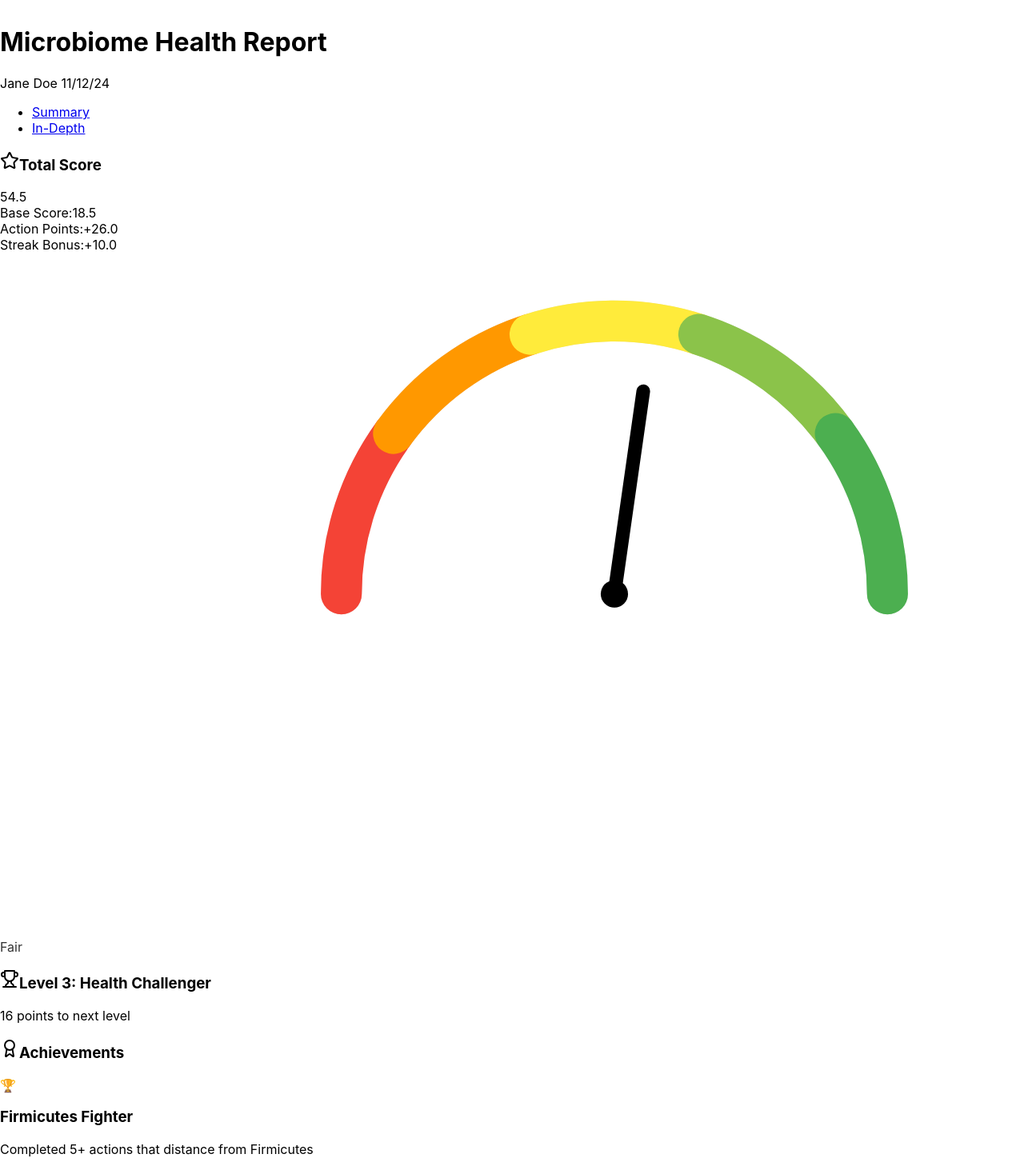
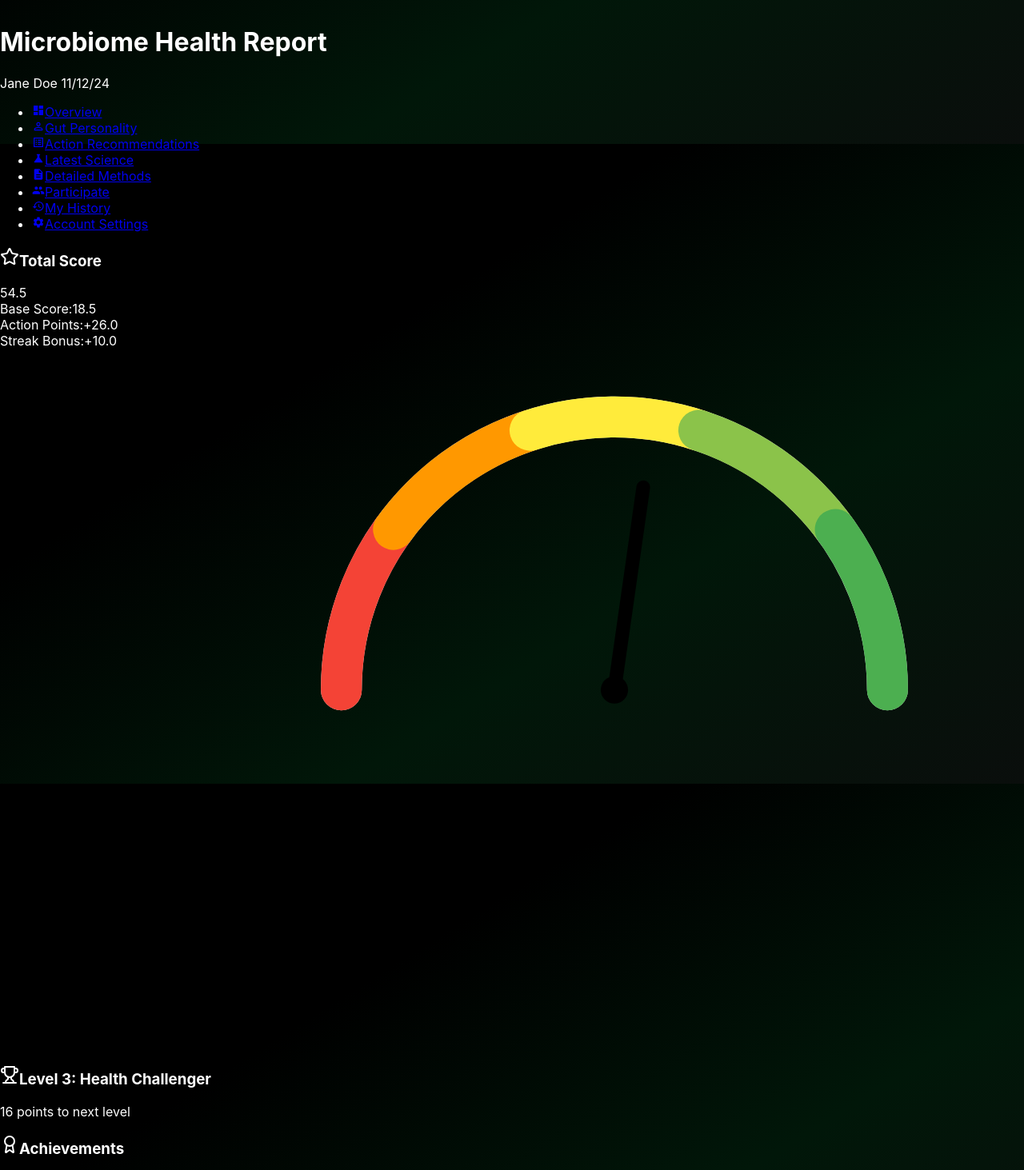
Before and after one commit to kmcclary/guthealthreport, a React (Create React App) app: page / in a window 1280 px wide. Shown: the part 620-2083 px from the top of the page at 80% size. Built offline with nearby package versions, Linux system fonts and the light colour scheme.

Commit message:
improve appearance

```diff
--- a/package.json
+++ b/package.json
@@ -9,6 +9,7 @@
     "lucide-react": "^0.456.0",
     "react": "^18.3.1",
     "react-dom": "^18.3.1",
+    "react-icons": "^5.4.0",
     "react-scripts": "5.0.1",
     "web-vitals": "^2.1.4"
   },
--- a/src/App.js
+++ b/src/App.js
@@ -1,6 +1,5 @@
 import React, { useState } from 'react';
 import { Card, CardContent, CardHeader, CardTitle, CardDescription } from './components/ui/Card';
-import BannerNavBar from './components/ui/BannerNavBar';
 import {
   Award, Trophy, Star, Flame, Activity, Info, Filter, Beaker, ArrowRight, Clock, BookOpen,
   Check, AlertCircle, TrendingUp, Fingerprint, Heart, TreePine, BadgeAlert, SlidersHorizontal,
@@ -395,7 +394,7 @@ const MicrobiomeReport = () => {
 
     return (
       <div className="space-y-6">
-        <Card className="bg-gradient-to-br from-rose-50 to-white">
+        <Card className="bg-gradient-to-br from-white to-rose-100">
           <CardHeader>
             <CardTitle className="flex items-center gap-2">
               <Flame className="h-5 w-5 text-rose-500" />
@@ -414,7 +413,7 @@ const MicrobiomeReport = () => {
               {displayedRecommendations.map(rec => (
                 <div key={rec.id}>
                   <div
-                    className={`p-4 rounded-lg border transition-all cursor-pointer
+                    className={`p-4 rounded-lg border transition-all cursor-pointer shadow-sm hover:shadow-md
                       ${selectedAction === rec.id ?
                         'bg-gradient-to-br from-gray-50 to-gray-250 border-rose-200' :
                         'bg-gradient-to-br from-gray-50 to-white border-rose-200 hover:from-gray-250 hover:to-white'}`}
@@ -554,12 +553,12 @@ const MicrobiomeReport = () => {
 
   return (
 
-    <div className="w-full max-w-4xl mx-auto bg-white p-8 space-y-6">
-      <BannerNavBar />
+    <div style={{ backgroundColor: 'transparent', minHeight: '100vh' }} className="pt-16 w-full max-w-4xl mx-auto bg-white p-8 space-y-6">
+
       <div className="grid grid-cols-1 md:grid-cols-2 gap-6">
 
       </div>
-        <Card className="bg-gradient-to-br from-green-50 to-white">
+        <Card className="bg-gradient-to-br from-white to-green-100">
           <CardHeader>
             <CardTitle className="flex items-center gap-2">
               <Star className="h-5 w-5 text-green-700" />
@@ -600,7 +599,7 @@ const MicrobiomeReport = () => {
 
         </Card>
 
-        <Card className="bg-gradient-to-br from-yellow-50 to-white">
+        <Card className="bg-gradient-to-br from-white to-yellow-100">
     <CardHeader>
       <CardTitle className="flex items-center gap-2">
         <Trophy className="h-5 w-5 text-yellow-500" />
@@ -613,8 +612,8 @@ const MicrobiomeReport = () => {
     <div className="space-y-0">
         <div className="w-full bg-gray-200 rounded-full h-4">
           <div
-            className="bg-blue-600 rounded-full h-4"
-            style={{ width: `${(reportData.scores.total % 50) * 2}%` }}
+            className="bg-gradient-to-r from-yellow-600 to-amber-600 rounded-full h-4"
+            style={{ width: `${(reportData.scores.total % 50) * 5}%` }}
           />
         </div>
         <p className="text-sm text-gray-600">
@@ -628,7 +627,7 @@ const MicrobiomeReport = () => {
 
 
       {/* Achievements */}
-      <Card className="bg-gradient-to-br from-purple-50 to-white">
+      <Card className="bg-gradient-to-br from-white to-purple-100">
         <CardHeader>
           <CardTitle className="flex items-center gap-2">
             <Award className="h-5 w-5 text-purple-500" />
@@ -642,7 +641,7 @@ const MicrobiomeReport = () => {
             {reportData.achievements.map((achievement, index) => (
               <div
                 key={index}
-                className="p-4 bg-gray-50 rounded-lg border border-gray-200"
+                className="p-4 bg-gray-50 rounded-lg border border-gray-200 shadow-sm hover:shadow-md transition-shadow"
               >
                 <div className="text-2xl mb-2">{achievement.icon}</div>
                 <h3 className="font-bold text-sm">{achievement.name}</h3>
@@ -656,7 +655,7 @@ const MicrobiomeReport = () => {
 
 
       {/* Profile Change */}
-      <Card className="w-full bg-gradient-to-br from-blue-50 to-white">
+      <Card className="w-full bg-gradient-to-br from-white to-blue-200">
       <CardHeader>
         <CardTitle className="flex items-center gap-2">
           <Activity className="h-5 w-5 text-blue-500" />
@@ -819,7 +818,7 @@ const MicrobiomeReport = () => {
       <RecommendationsSection />
 
       {/* Recent Actions */}
-      <Card className="bg-gradient-to-br from-orange-50 to-white">
+      <Card className="bg-gradient-to-br from-white to-orange-100">
         <CardHeader>
           <CardTitle className="flex items-center gap-2">
             <TrendingUp className="h-5 w-5 text-green-500" />
@@ -833,7 +832,7 @@ const MicrobiomeReport = () => {
             {reportData.past_recommendations.map((action, index) => (
               <div
                 key={index}
-                className="p-4 bg-gray-50 rounded-lg border border-gray-200"
+                className="p-4 bg-gray-50 rounded-lg border border-gray-200 shadow-sm hover:shadow-md transition-shadow"
               >
                 <div className="flex justify-between items-start">
                   <div>
@@ -853,7 +852,7 @@ const MicrobiomeReport = () => {
 
       {/* Streak Status */}
 
-        <Card className="bg-gradient-to-br from-cyan-50 via-pink-50 to-orange-50">
+        <Card className="bg-gradient-to-br from-cyan-100 via-pink-100 to-orange-100">
           <CardContent>
             <div className="text-center py-4">
               <div className="text-2xl mb-2">🔥</div>
@@ -1060,7 +1059,7 @@ const MEPSVisual = ({ currentProfile = {
   ];
 
   return (
-    <Card className="bg-gradient-to-br from-teal-50 to-white">
+    <Card className="bg-gradient-to-br from-white via-teal-50 to-teal-200">
       <CardHeader>
         <CardTitle className="flex items-center gap-2">
           <Fingerprint className="h-5 w-5 text-teal-500" />
@@ -1082,6 +1081,7 @@ const MEPSVisual = ({ currentProfile = {
               <span className="text-xs text-gray-500 ml-2">(Movement to the right indicates improvement)</span>
             </div>
 
+            <div className="space-y-6 bg-gray-50 rounded-lg p-4 border border-gray-200 shadow-sm">
               {healthDimensions.map((dim, index) => (
                 <div key={index} className="space-y-2">
                   <div className="flex justify-between items-center mb-1">
@@ -1119,6 +1119,7 @@ const MEPSVisual = ({ currentProfile = {
                 </div>
               ))}
             </div>
+          </div>
 
           {/* Metabolic Characteristics */}
           <div className="space-y-4 border-t pt-6">
@@ -1128,7 +1129,7 @@ const MEPSVisual = ({ currentProfile = {
               <span className="text-xs text-gray-500 ml-2">(Characteristics, not measures of health)</span>
             </div>
 
-            <div className="space-y-6 bg-gray-50 rounded-lg p-4">
+            <div className="space-y-6 bg-gray-50 rounded-lg p-4 border border-gray-200 shadow-sm">
               {metabolicCharacteristics.map((char, index) => (
                 <div key={index}>
                   <div className="text-sm font-medium mb-3">{char.name}</div>
@@ -1155,7 +1156,7 @@ const MEPSVisual = ({ currentProfile = {
                 </div>
               ))}
 
-              <div className="mt-4 bg-blue-50 p-3 rounded-md">
+              <div className="mt-4 bg-blue-50 p-3 rounded-md border border-blue-100 shadow-sm">
                 <div className="flex items-start gap-2">
                   <Info className="h-4 w-4 text-blue-500 flex-shrink-0 mt-0.5" />
                   <div className="text-sm text-gray-600">
--- a/src/MicrobiomePersonality.js
+++ b/src/MicrobiomePersonality.js
@@ -213,7 +213,7 @@ const MicrobiomePersonalityV2 = ({
   };
 
   return (
-    <Card className="bg-gradient-to-br from-purple-50 to-white">
+    <Card className="bg-gradient-to-br from-white to-purple-200">
       <CardHeader>
         <CardTitle className="flex items-center gap-2">
           <Fingerprint className="h-6 w-6 text-purple-500" />
@@ -261,7 +261,7 @@ const MicrobiomePersonalityV2 = ({
 
             {showExplainer && (
               <div className="mt-4 space-y-4">
-                <div className="bg-purple-50 p-4 rounded-lg border border-purple-100">
+                <div className="bg-gradient-to-br from-gray-50 to-white p-4 rounded-lg border border-purple-100">
                   <div className="flex items-start gap-2">
                     <Info className="h-5 w-5 text-purple-600 mt-0.5" />
                     <div className="space-y-2">
--- a/src/components/ui/BannerNavBar.js
+++ b/src/components/ui/BannerNavBar.js
@@ -1,32 +1,47 @@
 // src/components/ui/BannerNavBar.js
 import React from 'react';
 import Logo from '../zl.png';
+import {
+  MdDashboard,
+  MdPersonOutline,
+  MdListAlt,
+  MdScience,
+  MdDescription,
+  MdGroup,
+  MdHistory,
+  MdSettings
+} from 'react-icons/md';
+
+const NavButton = ({ href, icon: Icon, label }) => (
+  <li className="relative group">
+    <a href={href}
+       className="text-black bg-white rounded-full p-2 shadow hover:bg-gray-100 inline-flex items-center justify-center">
+      <Icon className="w-5 h-5" />
+      <span className="absolute -bottom-8 left-1/2 transform -translate-x-1/2
+                     bg-gray-800 text-white px-2 py-1 rounded text-sm whitespace-nowrap
+                     opacity-0 group-hover:opacity-100 transition-opacity duration-200">
+        {label}
+      </span>
+    </a>
+  </li>
+);
 
 const BannerNavBar = () => (
-  <div className="bg-yellow-300 p-4 w-full">
-
+  <div className="bg-gradient-to-br from-yellow-300 via-yellow-200 to-yellow-500 p-4 w-full fixed top-0 left-0 z-50">
     <div className="flex justify-between items-center">
       <img src={Logo} alt="Zymo Logo with Banner" className="h-8" />
       <h1 className="text-2xl font-bold text-gray-800">Microbiome Health Report</h1>
       <p className="text-gray-600">{"Jane Doe"} {"11/12/24"}</p>
       <nav>
-        <ul className="flex space-x-4">
-          <li>
-            <a
-              href="#home"
-              className="text-black bg-white rounded px-4 py-2 shadow hover:bg-gray-100 outline-green-500 outline-2 outline"
-            >
-              Summary
-            </a>
-          </li>
-          <li>
-            <a
-              href="#details"
-              className="text-black bg-white rounded px-4 py-2 shadow hover:bg-gray-100"
-            >
-              In-Depth
-            </a>
-          </li>
+        <ul className="flex space-x-3">
+          <NavButton href="#overview" icon={MdDashboard} label="Overview" />
+          <NavButton href="#gut-personality" icon={MdPersonOutline} label="Gut Personality" />
+          <NavButton href="#recommendations" icon={MdListAlt} label="Action Recommendations" />
+          <NavButton href="#latest-science" icon={MdScience} label="Latest Science" />
+          <NavButton href="#methods" icon={MdDescription} label="Detailed Methods" />
+          <NavButton href="#participate" icon={MdGroup} label="Participate" />
+          <NavButton href="#history" icon={MdHistory} label="My History" />
+          <NavButton href="#settings" icon={MdSettings} label="Account Settings" />
         </ul>
       </nav>
     </div>
--- a/src/index.css
+++ b/src/index.css
@@ -40,3 +40,18 @@ code {
     --radius: 0.5rem;
   }
 }
+
+html, body, #root {
+  height: 100%;
+  margin: 0;
+  padding: 0;
+}
+
+html {
+  background: linear-gradient(to bottom right, black, black, #011709, #0a0e0c) fixed;
+}
+
+body {
+  background: none; /* Remove background from body */
+  color: white; /* Optional: to ensure text is readable */
+}
--- a/src/index.js
+++ b/src/index.js
@@ -3,10 +3,13 @@ import ReactDOM from 'react-dom/client';
 import './index.css';
 import App from './App';
 import reportWebVitals from './reportWebVitals';
+import BannerNavBar from './components/ui/BannerNavBar';
+
 
 const root = ReactDOM.createRoot(document.getElementById('root'));
 root.render(
   <React.StrictMode>
+    <BannerNavBar />
     <App />
   </React.StrictMode>
 );
```
Also changed, not shown: 1 other file (tests, documents, lock files or other folders). Lines whose indentation alone changed are shown as unchanged.
